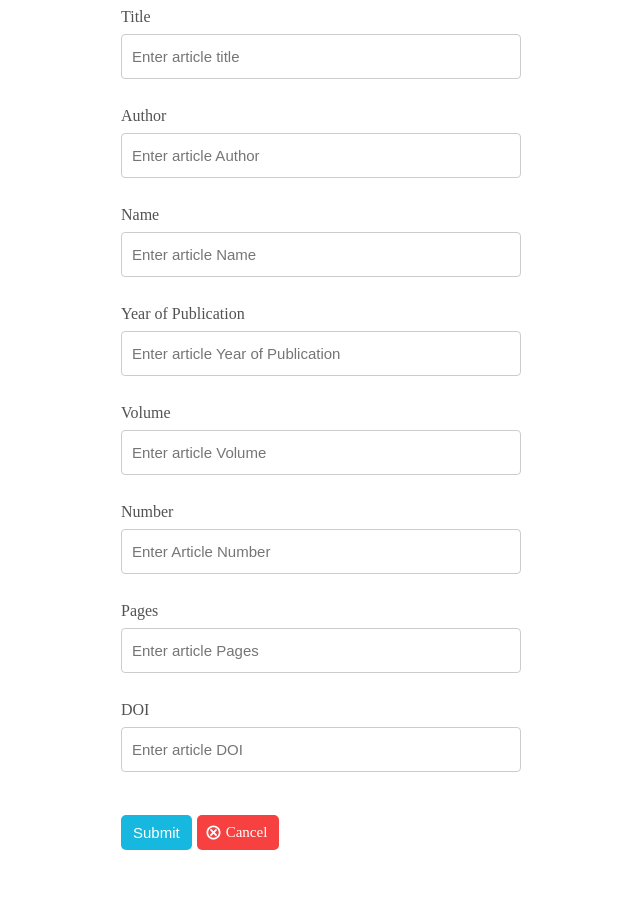
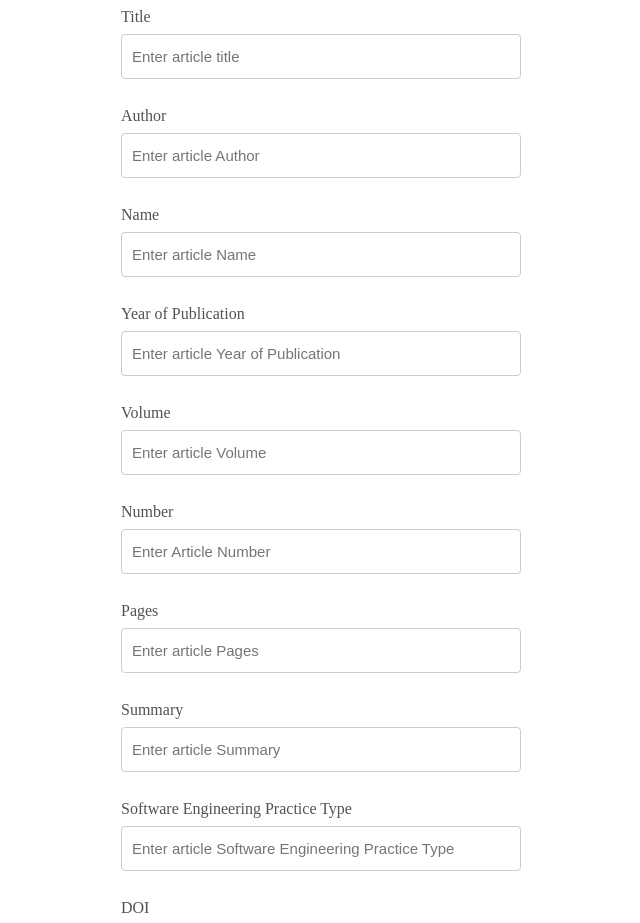
Before and after one commit to MatthewPiersonUni/CISE_Assignment_1B, a React (Create React App) app in the folder frontend/: page /add in a window 1280 px wide. Shown: the top 923 px of the page, without its empty margins (319-959 px from the left). Before the commit the page ends 858 px from the top, so only its background shows below. Built offline with nearby package versions, Linux system fonts and the light colour scheme.

Commit message:
Add functionality to add an article from the analyst queue to SPEED
Also fixes a bug in the Article information filler where only one character could be entered at a time

```diff
--- a/frontend/src/components/AddNewArticle.js
+++ b/frontend/src/components/AddNewArticle.js
@@ -3,6 +3,7 @@ import { createBrowserHistory } from 'history';
 import Axios from "axios";
 
 import React, { useReducer, useState, useEffect, useContext } from "react";
+import { useSearchParams } from "react-router-dom";
 import { GlobalContext } from '../context/GlobalState';
 
 import articleStyle from  '../styles/AddNewArticle.module.css';
@@ -16,6 +17,7 @@ export default function AddNewArticle() {
   const { addArticle } = useContext(GlobalContext);
   const articleHistory = createBrowserHistory();
   const [isArticleValid, setIsArticleValid] = useState(false); /* Used in onSubmit function */
+  const [searchParams, setSearchParams] = useSearchParams();
 
   // =====> ARTTILCE TITLE <=====
   const [articleTitle, dispatchArticleTitle] = useReducer (
@@ -124,7 +126,7 @@ export default function AddNewArticle() {
   const [articlePages, dispatchArticlePages] = useReducer (
     (state, action) => {
       if (action.type === "ARTICLE_INPUT") {
-        return {value: action.val, isValid: action.val.length > 5}
+        return {value: action.val, isValid: action.val.length > 0}
       }
 
       return { value: "", isValid: false }
@@ -155,6 +157,40 @@ export default function AddNewArticle() {
     dispatchArticleDOI({type: "ARTICLE_INPUT", val: e.target.value})
   }
 
+  // =====> ARTICLE SUMMARY <=====
+  const [articleSummary, dispatchArticleSummary] = useReducer (
+    (state, action) => {
+      if (action.type === "ARTICLE_SUMMARY") {
+        return {value: action.val, isValid: action.val.length > 0}
+      }
+
+      return {value: "", isValid: false}
+    },
+
+    {value: "", isValid: null}
+  )
+
+  const onArticleSummaryChange = function (e) {
+    dispatchArticleSummary({type: "ARTICLE_SUMMARY", val: e.target.value})
+  }
+
+  // =====> ARTICLE SOFTWARE ENGINEERING PRACTICE TYPE <=====
+  const [articleSEType, dispatchArticleSEType] = useReducer (
+    (state, action) => {
+      if (action.type === "ARTICLE_SETYPE") {
+        return {value: action.val, isValid: action.val.length > 0}
+      }
+
+      return {value: "", isValid: false}
+    },
+
+    {value: "", isValid: null}
+  )
+
+  const onArticleSETypeChange = function (e) {
+    dispatchArticleSEType({type: "ARTICLE_SETYPE", val: e.target.value})
+  }
+
   // =====> ARTICLE ISVALID <=====
   const { isValid: articleTitleIsValid } = articleTitle;
   const { isValid: artcleVolumeIsValid } = articleAuthor;
@@ -163,6 +199,8 @@ export default function AddNewArticle() {
   const { isValid: articleVolumeIsValid } = articleVolume;
   const { isValid: articleNumberIsValid } = articleNumber;
   const { isValid: articlePagesIsValid } = articlePages;
+  const { isValid: articleSummaryIsValid } = articleSummary;
+  const { isValid: articleSETypeIsValid } = articleSEType;
   const { isValid: articleDOIIsValid } = articleDOI;
 
   // ===== USE EFFECT =====
@@ -176,6 +214,8 @@ export default function AddNewArticle() {
         articleVolumeIsValid &&
         articleNumberIsValid &&
         articlePagesIsValid &&
+        articleSummaryIsValid &&
+        articleSETypeIsValid &&
         articleDOIIsValid !== false
       );
     }, 1000)
@@ -185,12 +225,11 @@ export default function AddNewArticle() {
     };
   },
     [articleTitleIsValid, artcleVolumeIsValid, articleNameIsValid, articleYearOfPublicationIsValid,
-    articleVolumeIsValid, articleNumberIsValid, articlePagesIsValid, articleDOIIsValid]
+    articleVolumeIsValid, articleNumberIsValid, articlePagesIsValid, articleDOIIsValid, articleSummaryIsValid, articleSETypeIsValid]
   );
 
   // ===== ON SUBMIT  =====
-  const onSubmit = function (e) {
-    e.preventDefault()
+  const onSubmit = () => {
 
     if (isArticleValid !== true) return
 
@@ -202,41 +241,29 @@ export default function AddNewArticle() {
       articleVolume: articleVolume.value,
       articleNumber: articleNumber.value,
       articlePages: articlePages.value,
-      articleDOI: articleDOI.value,
+      articleSummary: articleSummary.value,
+      articleSEType: articleSEType.value,
+      articleDOI: searchParams.get("DOI") != undefined ? searchParams.get("DOI") : articleDOI.value,
     };
 
-    Axios.post("/insert", { /* DON'T for get to implement insert method in the backend */
-      articleTitle: articleTitle.value,
-      articleAuthor: articleAuthor.value,
-      articleName: articleName.value,
-      articleYearOfPublication: articleYearOfPublication.value,
-      articleVolume: articleVolume.value,
-      articleNumber: articleNumber.value,
-      articlePages: articlePages.value,
-      articleDOI: articleDOI.value,
-    });
+    var data = {
+      title: articleTitle.value,
+      authors: articleAuthor.value,
+      journalName: articleName.value,
+      publicationYear: articleYearOfPublication.value,
+      volume: articleVolume.value,
+      number: articleNumber.value,
+      pages: articlePages.value,
+      summary: articleSummary.value,
+      practiceType: articleSEType.value,
+      doi: searchParams.get("DOI") != undefined ? searchParams.get("DOI") : articleDOI.value,
+      collection: "SPEED",
+    }
+
+    Axios.get("/insert", {params : {data}});
 
     addArticle(newArticle);
     articleHistory.push("/");
-  };
-
-    // ===== ARTICLE FORM =====
-    const ArticleFormField = (props) => {
-      return (
-        <>
-          <div className={formStyle.form_control}>
-            <label>{props.label}</label>
-            <input
-              type={props.type}
-              value={props.value}
-              placeholder={props.placeholder}
-              onChange={props.onChange}
-              name={props.name}
-              className={props.className}
-            />
-          </div>
-        </>
-      )
   };
 
     // =====> BUTTON <=====
@@ -254,27 +281,33 @@ export default function AddNewArticle() {
         <form onSubmit={onSubmit} className={`${articleStyle.form}`} >
 
           {/* TITLE */}
-          <ArticleFormField
+          <div className={formStyle.form_control}>
+            <label>Title</label>
+            <input
               type="text"
               value={articleTitle.value}
               placeholder="Enter article title"
               onChange={onArticleTitleChange}
-            label="Title"
               className={`${articleTitle.isValid === false ?  articleStyle.invalid : ``}`}
             />
+          </div>
 
           {/*  AUTHOR */}
-          <ArticleFormField
+          <div className={formStyle.form_control}>
+            <label>Author</label>
+            <input
               type="text"
               value={articleAuthor.value}
               placeholder="Enter article Author"
               onChange={onArticleAuthorChange}
-            label="Author"
               className={`${articleAuthor.isValid === false ?  articleStyle.invalid : ``}`}
             />
+          </div>
 
           {/* NAME */}
-          <ArticleFormField
+          <div className={formStyle.form_control}>
+            <label>Name</label>
+            <input
               type="text"
               value={articleName.value}
               placeholder="Enter article Name"
@@ -282,59 +315,93 @@ export default function AddNewArticle() {
               label="Name"
               className={`${articleName.isValid === false ?  articleStyle.invalid : ``}`}
             />
-
+          </div>
 
           {/* YEAR of PUBLICATION */}
-          <ArticleFormField
+          <div className={formStyle.form_control}>
+            <label>Year of Publication</label>
+            <input
               type="text"
               value={articleYearOfPublication.value}
               placeholder="Enter article Year of Publication"
               onChange={onArticleYearOfPublicationChange}
-            label="Year of Publication"
               className={`${articleYearOfPublication.isValid === false ?  articleStyle.invalid : ``}`}
             />
-
+          </div>
 
           {/* VOLUME */}
-          <ArticleFormField
+          <div className={formStyle.form_control}>
+            <label>Volume</label>
+            <input
               type="text"
               value={articleVolume.value}
               placeholder="Enter article Volume"
               onChange={onArticleVolumeChange}
-            label="Volume"
               className={`${articleVolume.isValid === false ?  articleStyle.invalid : ``}`}
             />
+          </div>
 
           {/* NUMBER */}
-          <ArticleFormField
+          <div className={formStyle.form_control}>
+            <label>Number</label>
+            <input
               type="text"
               value={articleNumber.value}
               placeholder="Enter Article Number"
               onChange={onArticleNumbereChange}
-            label="Number"
               className={`${articleNumber.isValid === false ?  articleStyle.invalid : ``}`}
             />
+          </div>
 
           {/* PAGES */}
-          <ArticleFormField
+          <div className={formStyle.form_control}>
+            <label>Pages</label>
+            <input
               type="text"
               value={articlePages.value}
               placeholder="Enter article Pages"
               onChange={onArticlePagesChange}
-            label="Pages"
               className={`${articlePages.isValid === false ?  articleStyle.invalid : ``}`}
             />
+          </div>
 
+          {/* SUMMARY */}
+          <div className={formStyle.form_control}>
+            <label>Summary</label>
+            <input
+              type="text"
+              value={articleSummary.value}
+              placeholder="Enter article Summary"
+              onChange={onArticleSummaryChange}
+              className={`${articleSummary.isValid === false ?  articleStyle.invalid : ``}`}
+            />
+          </div>
+
+          {/* SETYPE */}
+          <div className={formStyle.form_control}>
+            <label>Software Engineering Practice Type</label>
+            <input
+              type="text"
+              value={articleSEType.value}
+              placeholder="Enter article Software Engineering Practice Type"
+              onChange={onArticleSETypeChange}
+              label="Software Engineering Practice Type"
+              className={`${articleSEType.isValid === false ?  articleStyle.invalid : ``}`}
+            />
+          </div>
 
           {/* DOI */}
-          <ArticleFormField
+          <div className={formStyle.form_control}>
+            <label>DOI</label>
+            <input
               type="text"
-            value={articleDOI.value}
+              value={searchParams.get("DOI") != undefined ? searchParams.get("DOI") : articleDOI.value}
               placeholder="Enter article DOI"
               onChange={onArticleDOIChange}
-            label="DOI"
               className={`${articleDOI.isValid === false ?  articleStyle.invalid : ``}`}
+              readOnly={searchParams.get("DOI") != undefined ? true : false}
             />
+          </div>
 
           <div className={articleStyle.buttons}>
             <Button type='submit' className={`${isArticleValid ? articleStyle.submit : articleStyle.disabled}`}>
--- a/frontend/src/components/ModeratorQueue.js
+++ b/frontend/src/components/ModeratorQueue.js
@@ -8,7 +8,7 @@ export default function ModeratorQueue() {
     const [refresh, setRefresh] = useState(false);
 
     const rejectArticle = (data) => {
-        data['rejectName'] ="Moderator Name"
+        data['rejectName'] = "Moderator Name"
         Axios.get(`/moveArticleModeratorToReject`, {params: {data}})
         .then(res => {
             setRefresh(!refresh)
@@ -16,8 +16,8 @@ export default function ModeratorQueue() {
     }
 
     const approveArticle = (data) => {
-        data['moderatorName'] ="Moderator Name"
-        data['moderatorEmail'] ="moderator@email.com"
+        data['moderatorName'] = "Moderator Name"
+        data['moderatorEmail'] = "moderator@email.com"
         Axios.get(`/moveArticleModeratorToAnalyst`, {params: {data}})
         .then(res => {
             setRefresh(!refresh)
```
Also changed, not shown: frontend/src/components/AnalystQueue.js (+19 -3 lines), 1 other file (tests, documents, lock files or other folders). Lines whose indentation alone changed are shown as unchanged.
